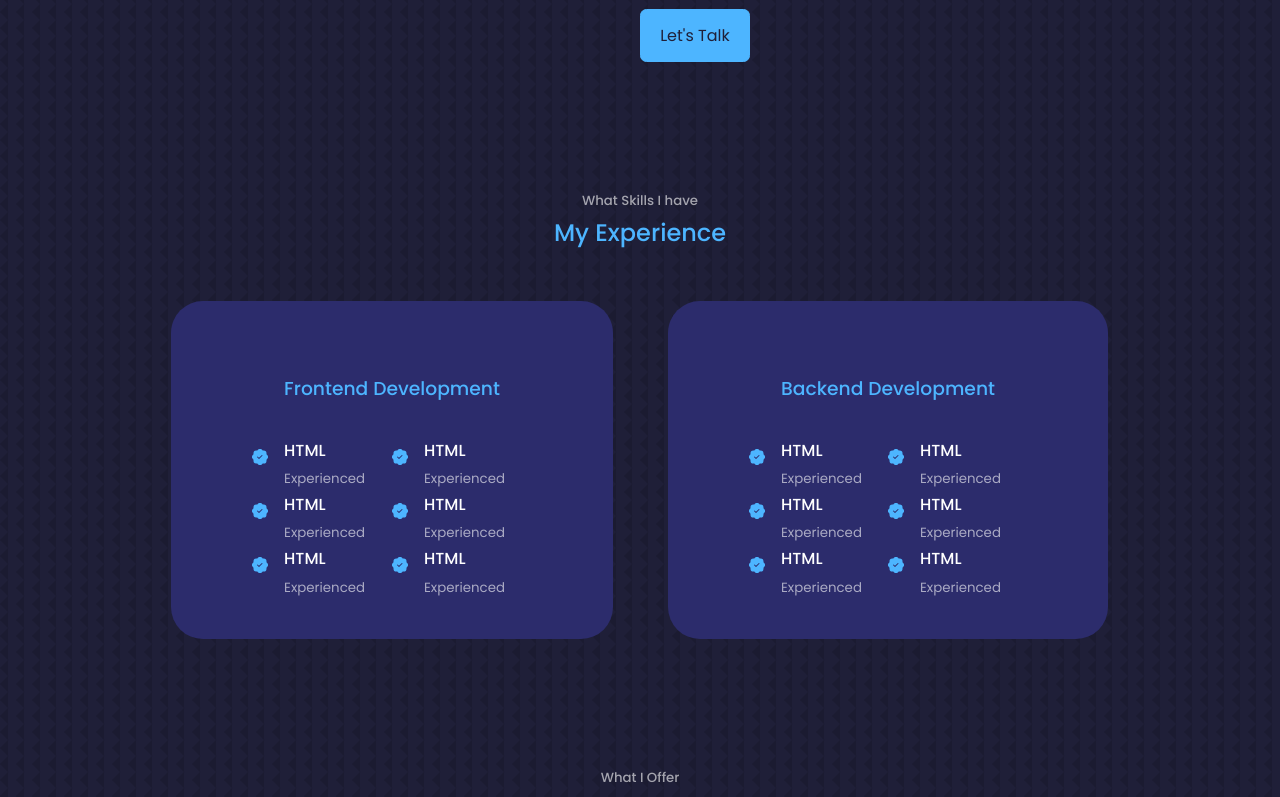
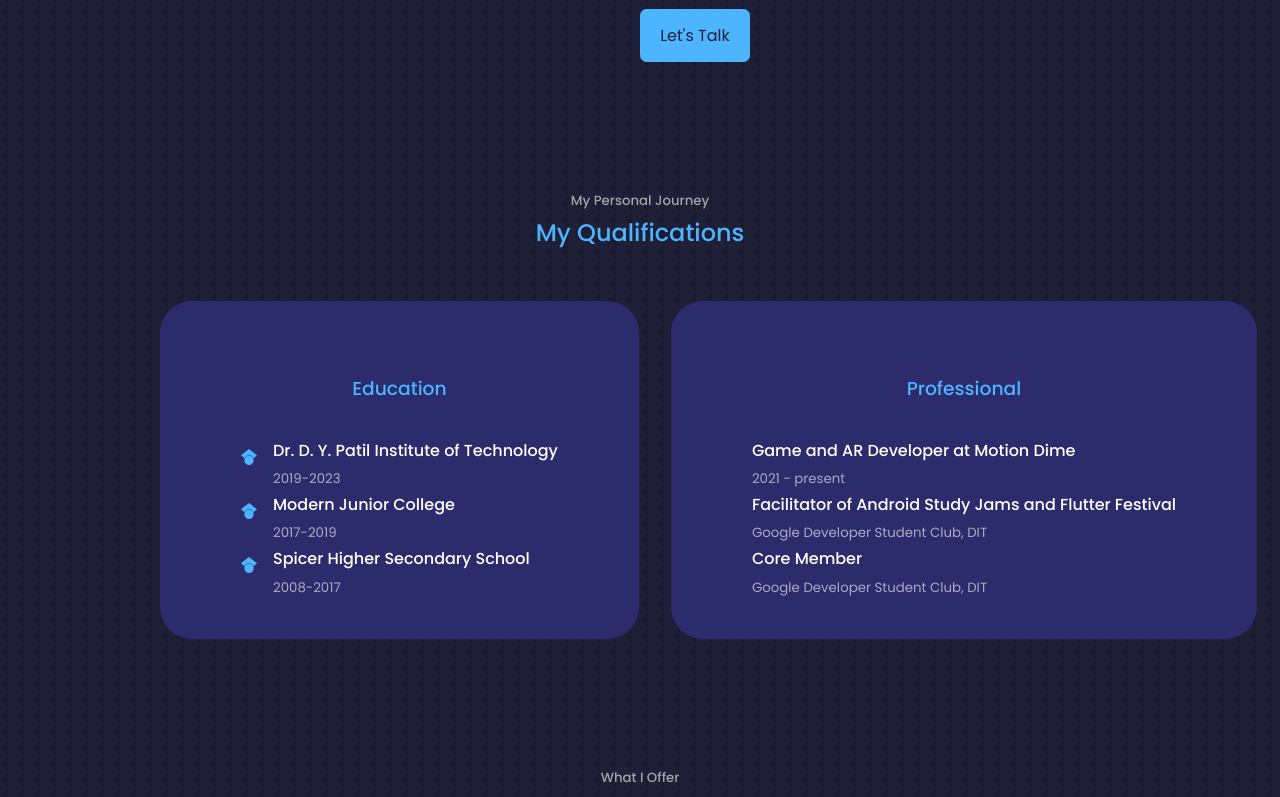
Before and after one commit to nikunjsaraf-oss/portfolio, a React (Create React App) app: page / in a window 1280 px wide. Shown: the part 1452-2249 px from the top of the page. Built offline with nearby package versions, Linux system fonts and the light colour scheme.

Commit message:
edit experience section

```diff
--- a/src/components/experience/Experience.jsx
+++ b/src/components/experience/Experience.jsx
@@ -1,107 +1,62 @@
 import React from "react";
-import { BsPatchCheckFill } from "react-icons/bs";
+import { SiGooglescholar } from "react-icons/si";
 import "./experience.css";
 
 const Experience = () => {
   return (
     <section id="experience">
-      <h5>What Skills I have</h5>
-      <h2>My Experience</h2>
+      <h5>My Personal Journey</h5>
+      <h2>My Qualifications</h2>
 
       <div className="container experience__container">
         <div className="experience__frontend">
-          <h3>Frontend Development</h3>
+          <h3>Education</h3>
           <div className="experience__content">
             <article className="experience__details">
-              <BsPatchCheckFill className="experience__details-icon" />
+              <SiGooglescholar className="experience__details-icon" />
               <div>
-                <h4>HTML</h4>
-                <small className="text-light">Experienced</small>
+                <h4>Dr. D. Y. Patil Institute of Technology</h4>
+                <small className="text-light">2019-2023</small>
               </div>
             </article>{" "}
             <article className="experience__details">
-              <BsPatchCheckFill className="experience__details-icon" />
+              <SiGooglescholar className="experience__details-icon" />
               <div>
-                <h4>HTML</h4>
-                <small className="text-light">Experienced</small>
+                <h4>Modern Junior College</h4>
+                <small className="text-light">2017-2019</small>
               </div>
             </article>{" "}
             <article className="experience__details">
-              <BsPatchCheckFill className="experience__details-icon" />
+              <SiGooglescholar className="experience__details-icon" />
               <div>
-                <h4>HTML</h4>
-                <small className="text-light">Experienced</small>
+                <h4>Spicer Higher Secondary School</h4>
+                <small className="text-light">2008-2017</small>
               </div>
             </article>{" "}
-            <article className="experience__details">
-              <BsPatchCheckFill className="experience__details-icon" />
-              <div>
-                <h4>HTML</h4>
-                <small className="text-light">Experienced</small>
-              </div>
-            </article>{" "}
-            <article className="experience__details">
-              <BsPatchCheckFill className="experience__details-icon" />
-              <div>
-                <h4>HTML</h4>
-                <small className="text-light">Experienced</small>
-              </div>
-            </article>{" "}
-            <article className="experience__details">
-              <BsPatchCheckFill className="experience__details-icon" />
-              <div>
-                <h4>HTML</h4>
-                <small className="text-light">Experienced</small>
-              </div>
-            </article>
           </div>
         </div>
 
         <div className="experience_backend">
-          <h3>Backend Development</h3>
+          <h3>Professional</h3>
           <div className="experience__content">
             <article className="experience__details">
-              <BsPatchCheckFill className="experience__details-icon" />
               <div>
-                <h4>HTML</h4>
-                <small className="text-light">Experienced</small>
+                <h4>Game and AR Developer at Motion Dime</h4>
+                <small className="text-light">2021 - present</small>
               </div>
             </article>{" "}
             <article className="experience__details">
-              <BsPatchCheckFill className="experience__details-icon" />
               <div>
-                <h4>HTML</h4>
-                <small className="text-light">Experienced</small>
+                <h4>Facilitator of Android Study Jams and Flutter Festival</h4>
+                <small className="text-light">Google Developer Student Club, DIT</small>
               </div>
             </article>{" "}
             <article className="experience__details">
-              <BsPatchCheckFill className="experience__details-icon" />
               <div>
-                <h4>HTML</h4>
-                <small className="text-light">Experienced</small>
+                <h4>Core Member</h4>
+                <small className="text-light">Google Developer Student Club, DIT</small>
               </div>
             </article>{" "}
-            <article className="experience__details">
-              <BsPatchCheckFill className="experience__details-icon" />
-              <div>
-                <h4>HTML</h4>
-                <small className="text-light">Experienced</small>
-              </div>
-            </article>{" "}
-            <article className="experience__details">
-              <BsPatchCheckFill className="experience__details-icon" />
-              <div>
-                <h4>HTML</h4>
-                <small className="text-light">Experienced</small>
-              </div>
-            </article>{" "}
-            <article className="experience__details">
-              <BsPatchCheckFill className="experience__details-icon" />
-              <div>
-                <h4>HTML</h4>
-                <small className="text-light">Experienced</small>
-              </div>
-            </article>
           </div>
         </div>
       </div>
--- a/src/components/experience/experience.css
+++ b/src/components/experience/experience.css
@@ -29,8 +29,7 @@
 
 .experience__content {
   display: grid;
-  grid-template-columns: 1fr 1fr;
-  row-gap: 2 rem;
+  grid-template-columns: 1fr;
 }
 
 .experience__details {
@@ -63,6 +62,6 @@
     gap: 1rem;
   }
   .experience__container > div {
-    width: max-content;
+    width: fit-content;
   }
 }
--- a/src/components/nav/Nav.jsx
+++ b/src/components/nav/Nav.jsx
@@ -4,6 +4,7 @@ import { AiOutlineHome } from "react-icons/ai";
 import { AiOutlineUser } from "react-icons/ai";
 import { BiBookAlt } from "react-icons/bi";
 import { RiServiceLine } from "react-icons/ri";
+import { BsFillBriefcaseFill } from "react-icons/bs";
 import { BiMessageSquareDetail } from "react-icons/bi";
 import { useState } from "react";
 
@@ -40,6 +41,13 @@ const Nav = () => {
         <RiServiceLine />
       </a>
       <a
+        href="#portfolio"
+        onClick={() => setActiveNav("#portfolio")}
+        className={activeNav === "#portfolio" ? "active" : ""}
+      >
+        <BsFillBriefcaseFill />
+      </a>
+      <a
         href="#contact"
         onClick={() => setActiveNav("#contact")}
         className={activeNav === "#contact" ? "active" : ""}
--- a/src/components/portfolio/Portfolio.jsx
+++ b/src/components/portfolio/Portfolio.jsx
@@ -54,7 +54,7 @@ const data = [
 
 const Portfolio = () => {
   return (
-    <section>
+    <section id="portfolio">
       <h5>My Recent Work</h5>
       <h2>Portfolio</h2>
 
```
